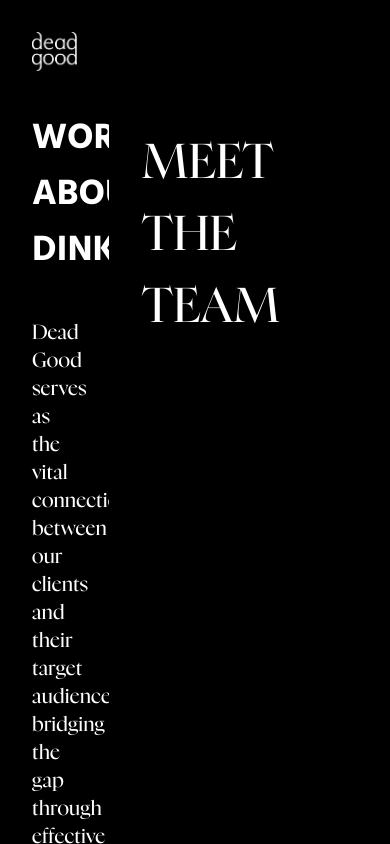
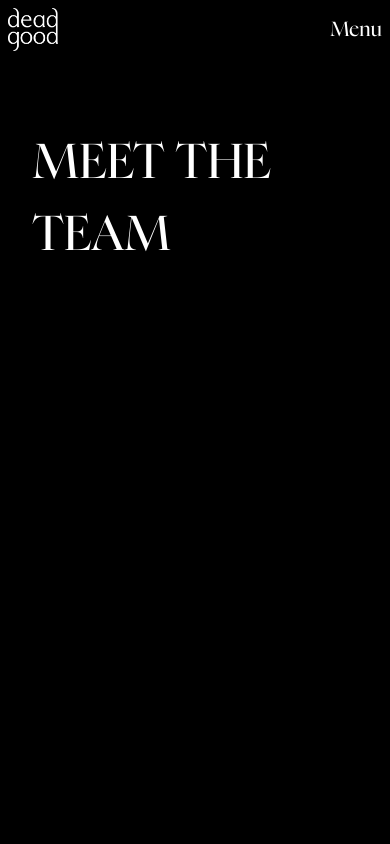
Before and after one commit to tangstudios/deadgood-studios, a Next.js app in the folder nextjs-deadgood-studios/: page /about in a window 390 px wide. Built offline with nearby package versions, Linux system fonts and the light colour scheme.

Commit message:
add mobile dynamic version

```diff
--- a/nextjs-deadgood-studios/src/app/layout.tsx
+++ b/nextjs-deadgood-studios/src/app/layout.tsx
@@ -1,3 +1,4 @@
+import Navbar from "@/components/Navbar/Navbar";
 import Sidebar from "@/components/Sidebar/Sidebar";
 import type { Metadata } from "next";
 import { Geist, Geist_Mono } from "next/font/google";
@@ -28,9 +29,14 @@ export default function RootLayout({
       <body
         className={`${geistSans.variable} ${geistMono.variable} antialiased`}
       >
-        <div className="flex">
-          <Sidebar />
-          <main className="flex-1 h-screen overflow-y-auto">{children}</main>
+        <div className="flex flex-col md:flex-row h-screen">
+          <div className="hidden md:block md:w-[28%] max-h-screen sticky top-0 overflow-y-auto">
+            <Sidebar />
+          </div>
+          <div className="block md:hidden fixed w-full top-0 z-50">
+            <Navbar />
+          </div>
+          <main className="flex-1 overflow-y-auto md:pt-0">{children}</main>
         </div>
       </body>
     </html>
--- /dev/null
+++ b/nextjs-deadgood-studios/src/components/Navbar/Navbar.tsx
@@ -0,0 +1,12 @@
+import Image from "next/image";
+
+export default function Navbar() {
+  return (
+    <aside className="max-h-screen sticky top-0 overflow-y-auto scrollbar-hide p-2">
+      <div className="flex flex-row justify-between items-center gap-12">
+        <Image src="/logo.jpg" alt="logo" width={50} height={50} priority />
+        <h1 className="text-xl">Menu</h1>
+      </div>
+    </aside>
+  );
+}
--- a/nextjs-deadgood-studios/src/components/Sidebar/Sidebar.tsx
+++ b/nextjs-deadgood-studios/src/components/Sidebar/Sidebar.tsx
@@ -3,7 +3,7 @@ import Link from "next/link";
 
 export default function Sidebar() {
   return (
-    <aside className="w-[28%] max-h-screen sticky top-0 overflow-y-auto scrollbar-hide p-8">
+    <aside className="max-h-screen sticky top-0 overflow-y-auto scrollbar-hide p-8">
       <div className="flex flex-col gap-12">
         <Image src="/logo.jpg" alt="logo" width={100} height={100} priority />
         <nav className="flex flex-col gap-4">
```
